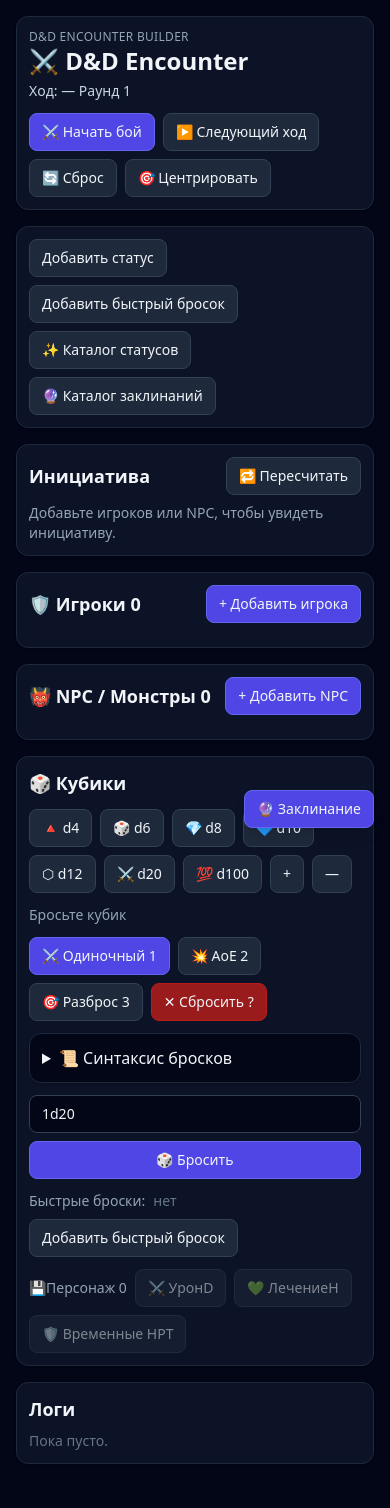
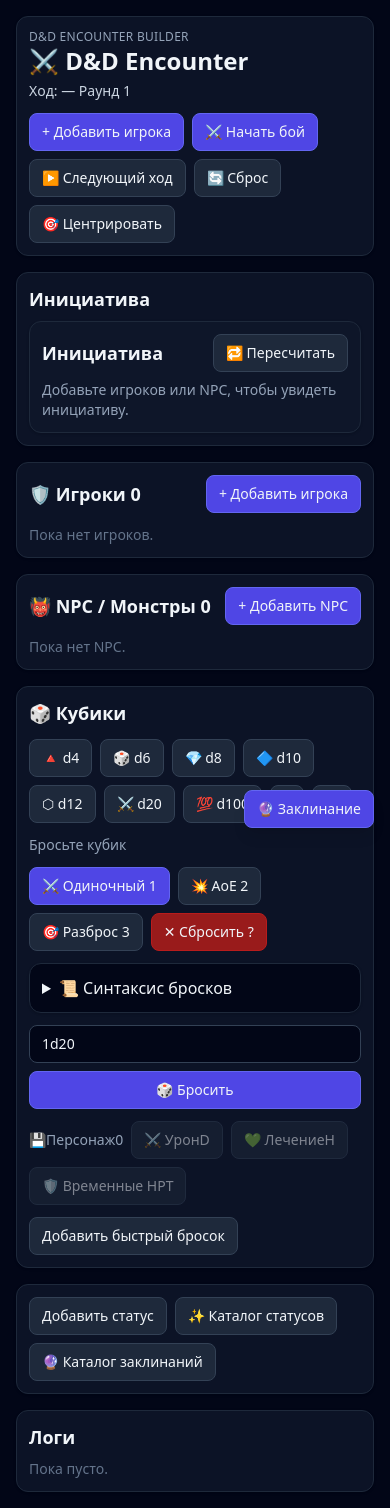
Before and after one commit to wowmyname1/test-DE-EN-DE, a React (Vite) app: page / in a window 390 px wide. Before the commit the page ends 1480 px from the top, so only its background shows below. Built offline with nearby package versions, Linux system fonts and the light colour scheme.

Commit message:
end migration

```diff
--- a/src/App.jsx
+++ b/src/App.jsx
@@ -65,7 +65,7 @@
         <div className="flex gap-1">
           <button
             className="btn px-2 py-1"
-            title="Редактировать персонажа"
+            title="Редактировать"
             onClick={(event) => {
               event.stopPropagation();
               openModal('editCharacter', { characterId: character.id });
@@ -87,7 +87,7 @@
 
           <button
             className="btn btn-danger px-2 py-1"
-            title="Удалить персонажа"
+            title="Удалить"
             onClick={(event) => {
               event.stopPropagation();
               removeCharacter(character.side, character.id);
@@ -211,10 +211,14 @@
     });
   };
 
+  const playerCount = state.players.length;
+  const npcCount = state.npcs.length;
+
   return (
     <main className="min-h-screen bg-slate-950 p-4 text-slate-100">
       <div className="mx-auto max-w-7xl space-y-4">
-        <header className="card flex flex-wrap items-center justify-between gap-3">
+        <header className="card space-y-2">
+          <div className="flex flex-wrap items-center justify-between gap-3">
             <div>
               <p className="text-xs uppercase tracking-wide text-slate-400">
                 D&D Encounter Builder
@@ -223,12 +227,18 @@
               <h1 className="text-2xl font-bold">⚔️ D&D Encounter</h1>
 
               <p className="mt-1 text-sm text-slate-300">
-              Ход: {currentCharacter ? currentCharacter.name : '—'} Раунд{' '}
-              {state.round}
+                Ход: {currentCharacter ? currentCharacter.name : '—'} Раунд {state.round}
               </p>
             </div>
 
             <div className="flex flex-wrap gap-2">
+              <button
+                className="btn btn-primary"
+                onClick={() => state.openModal('addCharacter', { side: 'player' })}
+              >
+                + Добавить игрока
+              </button>
+
               <button className="btn btn-primary" onClick={state.startCombat}>
                 ⚔️ Начать бой
               </button>
@@ -245,34 +255,17 @@
                 🎯 Центрировать
               </button>
             </div>
+          </div>
         </header>
 
-        <section className="card flex flex-wrap gap-2">
-          <button className="btn" onClick={() => state.openModal('addStatus')}>
-            Добавить статус
-          </button>
-
-          <button className="btn" onClick={() => state.openModal('addQuickRoll')}>
-            Добавить быстрый бросок
-          </button>
-
-          <button className="btn" onClick={() => state.openModal('statusCatalog')}>
-            ✨ Каталог статусов
-          </button>
-
-          <button className="btn" onClick={() => state.openModal('spellCatalog')}>
-            🔮 Каталог заклинаний
-          </button>
+        <section className="card space-y-2">
+          <h2 className="text-lg font-semibold">Инициатива</h2>
+          <InitiativePanel />
         </section>
 
-        <InitiativePanel />
-
-        <div className="grid gap-4 lg:grid-cols-2">
         <section className="card space-y-3">
           <div className="flex flex-wrap items-center justify-between gap-2">
-              <h2 className="text-lg font-semibold">
-                🛡️ Игроки {state.players.length}
-              </h2>
+            <h2 className="text-lg font-semibold">🛡️ Игроки {playerCount}</h2>
 
             <button
               className="btn btn-primary"
@@ -286,14 +279,16 @@
             {state.players.map((character) => (
               <CharacterCard key={character.id} character={character} />
             ))}
+
+            {playerCount === 0 && (
+              <p className="text-sm text-slate-500">Пока нет игроков.</p>
+            )}
           </div>
         </section>
 
         <section className="card space-y-3">
           <div className="flex flex-wrap items-center justify-between gap-2">
-              <h2 className="text-lg font-semibold">
-                👹 NPC / Монстры {state.npcs.length}
-              </h2>
+            <h2 className="text-lg font-semibold">👹 NPC / Монстры {npcCount}</h2>
 
             <button
               className="btn btn-primary"
@@ -307,9 +302,12 @@
             {state.npcs.map((character) => (
               <CharacterCard key={character.id} character={character} />
             ))}
+
+            {npcCount === 0 && (
+              <p className="text-sm text-slate-500">Пока нет NPC.</p>
+            )}
           </div>
         </section>
-        </div>
 
         <section className="card space-y-3">
           <h2 className="text-lg font-semibold">🎲 Кубики</h2>
@@ -363,48 +361,21 @@
           </div>
 
           <details className="card bg-slate-950">
-            <summary className="cursor-pointer font-medium">
-              📜 Синтаксис бросков
-            </summary>
+            <summary className="cursor-pointer font-medium">📜 Синтаксис бросков</summary>
 
             <div className="mt-2 grid gap-2 text-sm text-slate-300 md:grid-cols-2">
-              <div>
-                <code>2d6</code> — 2 кубика d6
-              </div>
-
-              <div>
-                <code>1d20+5</code> — d20 с модификатором
-              </div>
-
-              <div>
-                <code>4d6kh3</code> — бросить 4d6, лучшие 3
-              </div>
-
-              <div>
-                <code>2d20kl1</code> — бросить 2d20, худший
-              </div>
-
-              <div>
-                <code>2d6+1d4+3</code> — смесь костей
-              </div>
-
-              <div>
-                <code>8</code> — просто число
-              </div>
+              <div><code>2d6</code> — 2 кубика d6</div>
+              <div><code>1d20+5</code> — d20 с модификатором</div>
+              <div><code>4d6kh3</code> — бросить 4d6, лучшие 3</div>
+              <div><code>2d20kl1</code> — бросить 2d20, худший</div>
+              <div><code>2d6+1d4+3</code> — смесь костей</div>
+              <div><code>8</code> — просто число</div>
             </div>
 
             <div className="mt-3 grid gap-2 text-sm text-slate-300 md:grid-cols-3">
-              <div>
-                Операторы: <code>+</code> сложение, <code>-</code> вычитание
-              </div>
-
-              <div>
-                Keep: <code>kh</code> — лучшие, <code>kl</code> — худшие
-              </div>
-
-              <div>
-                Порядок: <code>NdM[kh|kl]K</code>
-              </div>
+              <div>Операторы: <code>+</code> сложение, <code>-</code> вычитание</div>
+              <div>Keep: <code>kh</code> — лучшие, <code>kl</code> — худшие</div>
+              <div>Порядок: <code>NdM[kh|kl]K</code></div>
             </div>
           </details>
 
@@ -418,72 +389,14 @@
               placeholder="Например: 2d6+1d4+3"
             />
 
-            <button
-              className="btn btn-primary"
-              onClick={() => state.rollFormula()}
-            >
+            <button className="btn btn-primary" onClick={() => state.rollFormula()}>
               🎲 Бросить
             </button>
           </div>
 
           <div className="flex flex-wrap items-center gap-2">
-            <span className="text-sm text-slate-400">Быстрые броски:</span>
-
-            {state.quickRolls.length === 0 && (
-              <span className="text-sm text-slate-500">нет</span>
-            )}
-
-            {state.quickRolls.map((quickRoll) => (
-              <div
-                key={quickRoll.id}
-                className="inline-flex items-center gap-1 rounded-lg border border-slate-700 bg-slate-800 px-2 py-1 text-sm"
-              >
-                <button onClick={() => state.rollFormula(quickRoll.formula)}>
-                  {quickRoll.name}: {quickRoll.formula}
-                </button>
-
-                <button
-                  className="text-slate-400 hover:text-red-400"
-                  title="Удалить быстрый бросок"
-                  onClick={() => state.removeQuickRoll(quickRoll.id)}
-                >
-                  ✕
-                </button>
-              </div>
-            ))}
-
-            <button
-              className="btn"
-              onClick={() => state.openModal('addQuickRoll')}
-            >
-              Добавить быстрый бросок
-            </button>
-          </div>
-
-          {state.dice.lastResult && (
-            <div className="card bg-slate-950">
-              {state.dice.lastResult.error ? (
-                <p className="text-red-400">
-                  Ошибка: {state.dice.lastResult.error}
-                </p>
-              ) : (
-                <>
-                  <p className="text-lg font-bold">
-                    {state.dice.lastResult.formula} ={' '}
-                    {state.dice.lastResult.total}
-                  </p>
-
-                  <p className="mt-1 text-sm text-slate-400">
-                    {state.dice.lastResult.details.join(' | ')}
-                  </p>
-                </>
-              )}
-            </div>
-          )}
-
-          <div className="flex flex-wrap items-center gap-2">
             <span className="text-sm text-slate-400">
-              💾Персонаж {targetCharacter ? targetCharacter.name : '0'}
+              💾Персонаж{targetCharacter ? targetCharacter.name : '0'}
             </span>
 
             <button
@@ -513,6 +426,67 @@
               🛡️ Временные HPT
             </button>
           </div>
+
+          <div className="flex flex-wrap gap-2">
+            <button className="btn" onClick={() => state.openModal('addQuickRoll')}>
+              Добавить быстрый бросок
+            </button>
+
+            {state.quickRolls.map((quickRoll) => (
+              <div
+                key={quickRoll.id}
+                className="inline-flex items-center gap-1 rounded-lg border border-slate-700 bg-slate-800 px-2 py-1 text-sm"
+              >
+                <button onClick={() => state.rollFormula(quickRoll.formula)}>
+                  {quickRoll.name}: {quickRoll.formula}
+                </button>
+
+                <button
+                  className="text-slate-400 hover:text-red-400"
+                  title="Удалить"
+                  onClick={() => state.removeQuickRoll(quickRoll.id)}
+                >
+                  ✕
+                </button>
+              </div>
+            ))}
+          </div>
+
+          {state.dice.lastResult && (
+            <div className="card bg-slate-950">
+              {state.dice.lastResult.error ? (
+                <p className="text-red-400">
+                  Ошибка: {state.dice.lastResult.error}
+                </p>
+              ) : (
+                <>
+                  <p className="text-lg font-bold">
+                    {state.dice.lastResult.formula} = {state.dice.lastResult.total}
+                  </p>
+
+                  <p className="mt-1 text-sm text-slate-400">
+                    {state.dice.lastResult.details.join(' | ')}
+                  </p>
+                </>
+              )}
+            </div>
+          )}
+        </section>
+
+        <section className="card space-y-2">
+          <div className="flex flex-wrap gap-2">
+            <button className="btn" onClick={() => state.openModal('addStatus')}>
+              Добавить статус
+            </button>
+
+            <button className="btn" onClick={() => state.openModal('statusCatalog')}>
+              ✨ Каталог статусов
+            </button>
+
+            <button className="btn" onClick={() => state.openModal('spellCatalog')}>
+              🔮 Каталог заклинаний
+            </button>
+          </div>
         </section>
 
         <section className="card space-y-2">
```
Lines whose indentation alone changed are shown as unchanged.
